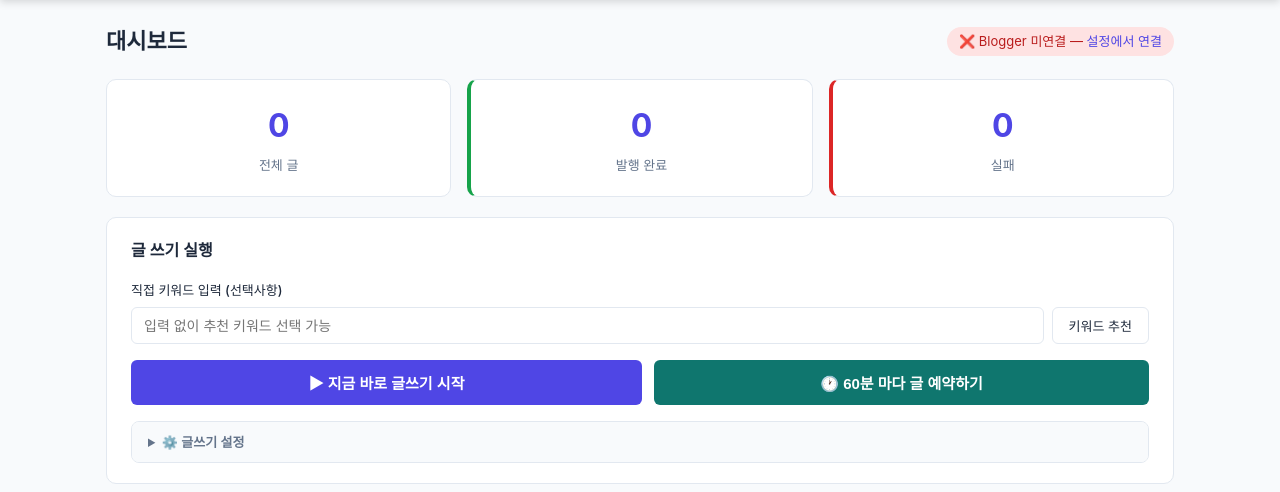
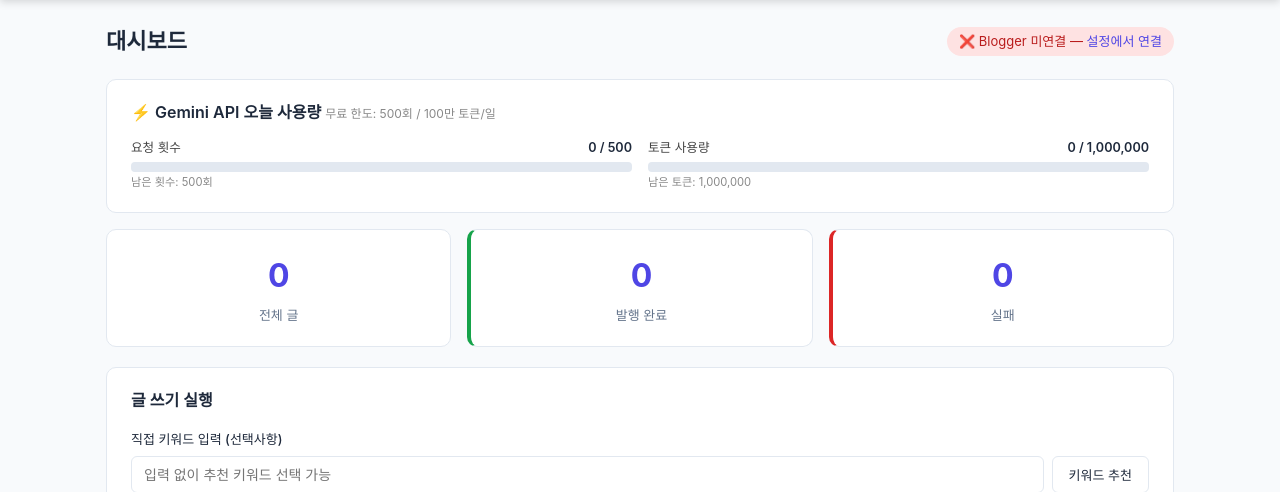
Before and after one commit to hkno3/blog-auto, a Flask app: page / in a window 1280 px wide. Shown: the part 56-548 px from the top of the page. Run offline with Flask 3, Linux system fonts and the light colour scheme; data that the repository does not hold is empty.

Commit message:
feat: Gemini API 오늘 사용량 대시보드 표시
- gemini_usage 테이블 추가 (날짜별 요청수/토큰 누적 기록)
- ai_writer.py: 글 생성 후 usage_metadata에서 토큰 자동 기록
- 대시보드 상단에 요청횟수/토큰 프로그레스바 표시
  - 파란색(정상) → 주황색(70%) → 빨간색(90%) 경고색 변환
  - 남은 횟수/토큰 표시
- /api/gemini-usage 엔드포인트 추가 (7일치 조회)

https://claude.ai/code/session_01Bq514RrFtozEGtJrH7xiUv

```diff
--- a/app.py
+++ b/app.py
@@ -5,7 +5,7 @@ import threading
 from flask import Flask, render_template, request, jsonify, redirect, url_for
 
 from config import get_api_key, set_api_key, get_setting, set_setting
-from database.db import init_db, get_posts, get_logs, add_log
+from database.db import init_db, get_posts, get_logs, add_log, get_gemini_usage
 from modules.keyword_fetcher import get_fresh_keywords
 from modules.blogger_uploader import check_auth_status
 from modules.scheduler import run_single_post, run_batch
@@ -30,7 +30,16 @@ def index():
         "published": sum(1 for p in posts if p["status"] == "published"),
         "failed": sum(1 for p in posts if p["status"] == "failed"),
     }
-    return render_template("index.html", posts=posts, logs=logs, auth=auth, stats=stats)
+    usage_list = get_gemini_usage(days=1)
+    today_usage = usage_list[0] if usage_list else {"request_count": 0, "total_tokens": 0}
+    return render_template("index.html", posts=posts, logs=logs, auth=auth, stats=stats,
+                           gemini_today=today_usage)
+
+
+@app.route("/api/gemini-usage")
+def api_gemini_usage():
+    usage = get_gemini_usage(days=7)
+    return jsonify({"usage": usage})
 
 
 # ─── 글 생성 (즉시 실행) ──────────────────────────────
--- a/database/db.py
+++ b/database/db.py
@@ -58,6 +58,19 @@ def init_db():
             level TEXT DEFAULT 'INFO',
             message TEXT,
             created_at TEXT DEFAULT (datetime('now', 'localtime'))
+        )
+    """)
+
+    # Gemini API 사용량 추적
+    c.execute("""
+        CREATE TABLE IF NOT EXISTS gemini_usage (
+            id INTEGER PRIMARY KEY AUTOINCREMENT,
+            date TEXT NOT NULL,
+            request_count INTEGER DEFAULT 0,
+            prompt_tokens INTEGER DEFAULT 0,
+            completion_tokens INTEGER DEFAULT 0,
+            total_tokens INTEGER DEFAULT 0,
+            UNIQUE(date)
         )
     """)
 
@@ -152,6 +165,36 @@ def get_posts(limit: int = 50):
     return [dict(r) for r in rows]
 
 
+def record_gemini_usage(prompt_tokens: int, completion_tokens: int, total_tokens: int):
+    """Gemini API 사용량 기록 (날짜별 누적)"""
+    today = datetime.now().strftime("%Y-%m-%d")
+    conn = get_conn()
+    conn.execute("""
+        INSERT INTO gemini_usage (date, request_count, prompt_tokens, completion_tokens, total_tokens)
+        VALUES (?, 1, ?, ?, ?)
+        ON CONFLICT(date) DO UPDATE SET
+            request_count = request_count + 1,
+            prompt_tokens = prompt_tokens + excluded.prompt_tokens,
+            completion_tokens = completion_tokens + excluded.completion_tokens,
+            total_tokens = total_tokens + excluded.total_tokens
+    """, (today, prompt_tokens, completion_tokens, total_tokens))
+    conn.commit()
+    conn.close()
+
+
+def get_gemini_usage(days: int = 7) -> list[dict]:
+    """최근 N일 Gemini 사용량 조회"""
+    conn = get_conn()
+    rows = conn.execute("""
+        SELECT date, request_count, prompt_tokens, completion_tokens, total_tokens
+        FROM gemini_usage
+        WHERE date >= date('now', ?, 'localtime')
+        ORDER BY date DESC
+    """, (f"-{days} days",)).fetchall()
+    conn.close()
+    return [dict(r) for r in rows]
+
+
 def get_logs(limit: int = 100):
     conn = get_conn()
     rows = conn.execute(
--- a/templates/index.html
+++ b/templates/index.html
@@ -10,6 +10,47 @@
     {% else %}
       ❌ Blogger 미연결 — <a href="{{ url_for('settings') }}">설정에서 연결</a>
     {% endif %}
+  </div>
+</div>
+
+<!-- Gemini 사용량 -->
+<div class="panel" style="margin-bottom:16px;">
+  <h2 style="margin-bottom:12px;">⚡ Gemini API 오늘 사용량
+    <span style="font-size:0.75em;color:#888;font-weight:normal;">무료 한도: 500회 / 100만 토큰/일</span>
+  </h2>
+  <div style="display:grid;grid-template-columns:1fr 1fr;gap:16px;">
+    <!-- 요청 횟수 -->
+    <div>
+      <div style="display:flex;justify-content:space-between;margin-bottom:4px;">
+        <span style="font-size:0.9em;color:#444;">요청 횟수</span>
+        <span style="font-size:0.9em;font-weight:600;">
+          {{ gemini_today.request_count }} / 500
+        </span>
+      </div>
+      {% set req_pct = [(gemini_today.request_count / 500 * 100), 100] | min %}
+      <div style="background:#e2e8f0;border-radius:4px;height:10px;">
+        <div style="width:{{ req_pct }}%;height:100%;border-radius:4px;
+          background:{% if req_pct >= 90 %}#ef4444{% elif req_pct >= 70 %}#f59e0b{% else %}#4f46e5{% endif %};
+          transition:width 0.3s;"></div>
+      </div>
+      <div style="font-size:0.8em;color:#888;margin-top:2px;">남은 횟수: {{ 500 - gemini_today.request_count }}회</div>
+    </div>
+    <!-- 토큰 사용량 -->
+    <div>
+      <div style="display:flex;justify-content:space-between;margin-bottom:4px;">
+        <span style="font-size:0.9em;color:#444;">토큰 사용량</span>
+        <span style="font-size:0.9em;font-weight:600;">
+          {{ "{:,}".format(gemini_today.total_tokens) }} / 1,000,000
+        </span>
+      </div>
+      {% set tok_pct = [(gemini_today.total_tokens / 1000000 * 100), 100] | min %}
+      <div style="background:#e2e8f0;border-radius:4px;height:10px;">
+        <div style="width:{{ tok_pct }}%;height:100%;border-radius:4px;
+          background:{% if tok_pct >= 90 %}#ef4444{% elif tok_pct >= 70 %}#f59e0b{% else %}#10b981{% endif %};
+          transition:width 0.3s;"></div>
+      </div>
+      <div style="font-size:0.8em;color:#888;margin-top:2px;">남은 토큰: {{ "{:,}".format(1000000 - gemini_today.total_tokens) }}</div>
+    </div>
   </div>
 </div>
 
```
Also changed, not shown: modules/ai_writer.py (+10 -1 lines).
